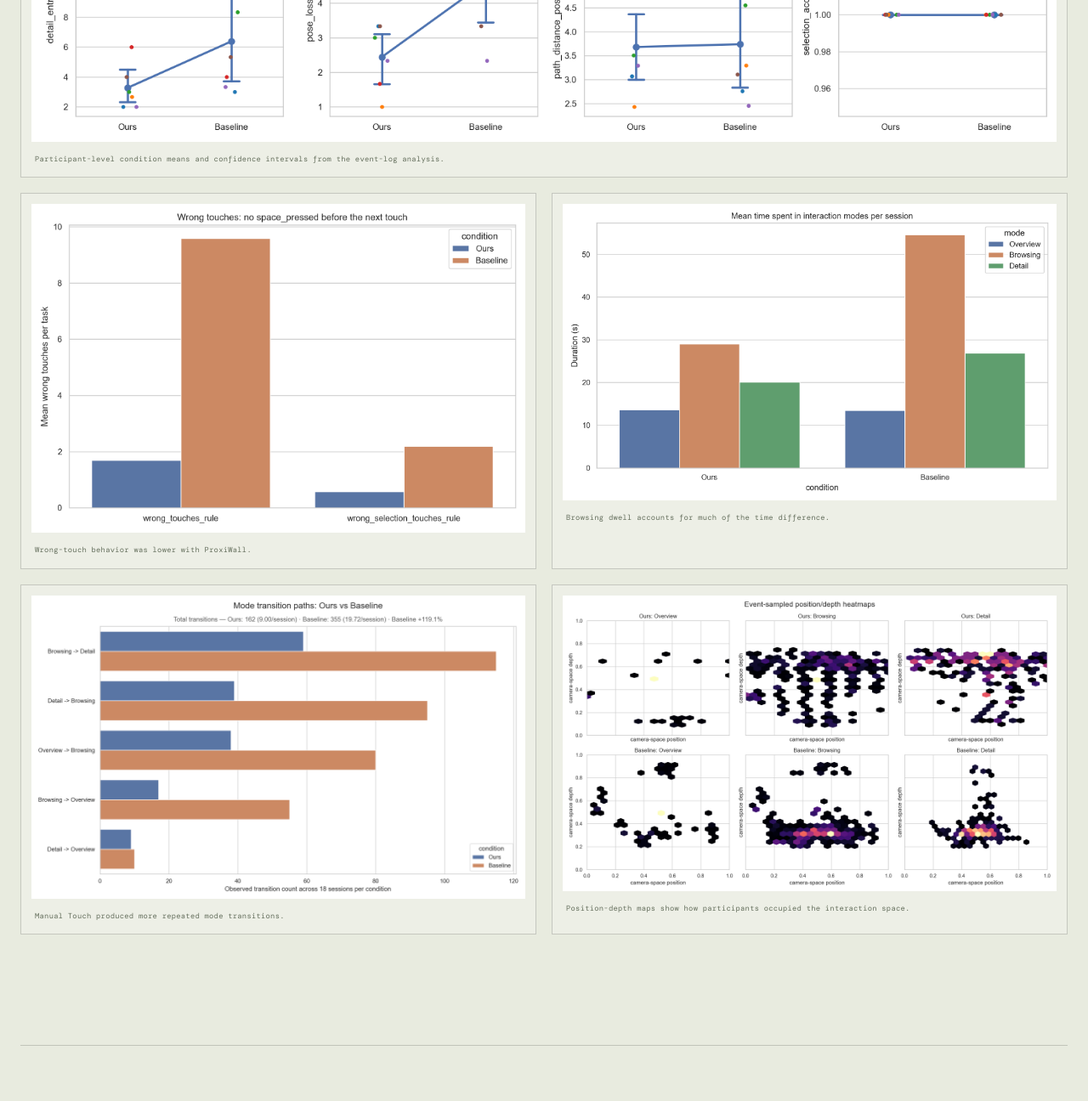
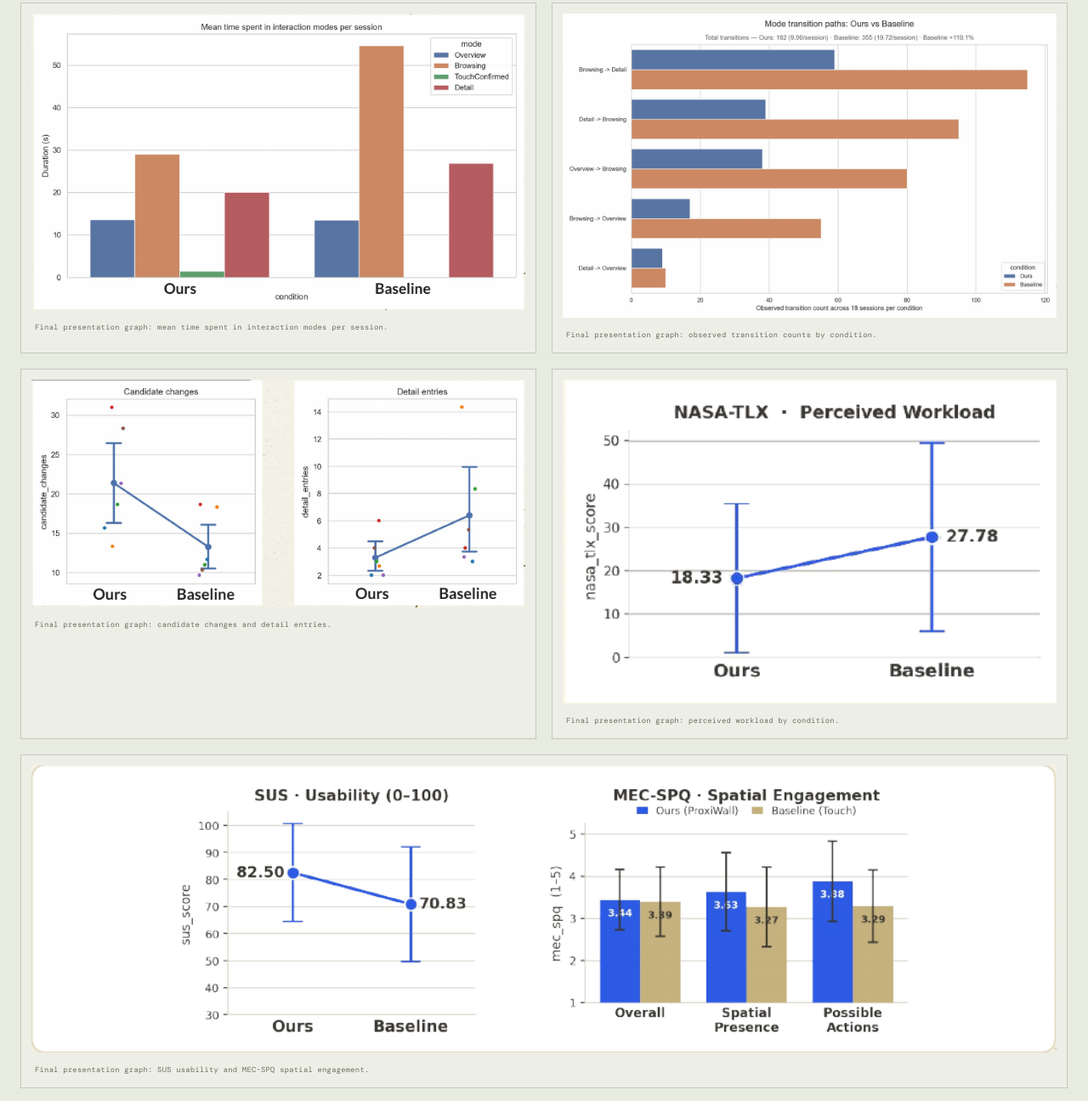
Before and after one commit to SeungjaeLee-uvr/ProxiWall_webpage, a plain HTML site: page research.html in a window 1280 px wide. Shown: the part 4923-6219 px from the top of the page at 85% size. Drawn offline with nearby package versions, Linux system fonts and the light colour scheme; a web font is replaced by a local one.

Commit message:
Use final presentation result graphs

```diff
--- a/research.html
+++ b/research.html
@@ -57,13 +57,15 @@
       <article><span>TRANSITIONS</span><h3>Touch created more back-and-forth.</h3><p>Ignoring the transient TouchConfirmed state, Manual Touch generated 355 transitions versus 162 with ProxiWall.</p></article>
       <article><span>EFFICIENCY</span><h3>Movement reduced operation overhead.</h3><p>Walking let participants scan candidates spatially instead of repeatedly touching the wall to advance.</p></article>
     </div>
-    <figure class="result-figure result-figure-wide"><img src="./assets/evaluation/results/condition-comparison.png" alt="Condition comparison of participant-level metrics"><figcaption>Participant-level condition means and confidence intervals from the event-log analysis.</figcaption></figure>
+    <figure class="result-figure result-figure-wide"><img src="./assets/evaluation/final-results/h1-task-completion.png" alt="Final presentation H1 task completion graphs"><figcaption>Final presentation graph: active duration, time to first answer, and time between answers.</figcaption></figure>
     <div class="result-figure-grid">
-      <figure class="result-figure"><img src="./assets/evaluation/results/wrong-touches.png" alt="Wrong touches by condition"><figcaption>Wrong-touch behavior was lower with ProxiWall.</figcaption></figure>
-      <figure class="result-figure"><img src="./assets/evaluation/results/mode-duration.png" alt="Mode duration by condition"><figcaption>Browsing dwell accounts for much of the time difference.</figcaption></figure>
-      <figure class="result-figure"><img src="./assets/evaluation/results/mode-transition-paths.png" alt="Mode transition paths by condition"><figcaption>Manual Touch produced more repeated mode transitions.</figcaption></figure>
-      <figure class="result-figure"><img src="./assets/evaluation/results/position-depth-heatmaps.png" alt="Position and depth heatmaps by condition and mode"><figcaption>Position-depth maps show how participants occupied the interaction space.</figcaption></figure>
+      <figure class="result-figure"><img src="./assets/evaluation/final-results/mode-usage.png" alt="Final presentation mode usage graph"><figcaption>Final presentation graph: mean time spent in interaction modes per session.</figcaption></figure>
+      <figure class="result-figure"><img src="./assets/evaluation/final-results/mode-transition.png" alt="Final presentation mode transition graph"><figcaption>Final presentation graph: observed transition counts by condition.</figcaption></figure>
+      <figure class="result-figure"><img src="./assets/evaluation/final-results/h2-candidate-efficiency.png" alt="Final presentation H2 candidate exploration efficiency graphs"><figcaption>Final presentation graph: candidate changes and detail entries.</figcaption></figure>
+      <figure class="result-figure"><img src="./assets/evaluation/final-results/h3-nasa-tlx.png" alt="Final presentation NASA-TLX workload graph"><figcaption>Final presentation graph: perceived workload by condition.</figcaption></figure>
+      <figure class="result-figure result-figure-span"><img src="./assets/evaluation/final-results/h4-usability-spatial.png" alt="Final presentation SUS and spatial engagement graphs"><figcaption>Final presentation graph: SUS usability and MEC-SPQ spatial engagement.</figcaption></figure>
     </div>
+    <figure class="result-figure result-figure-wide"><img src="./assets/evaluation/results/condition-comparison.png" alt="Eight-panel condition comparison of participant-level metrics"><figcaption>Eight-panel overview graph: participant-level condition means and confidence intervals.</figcaption></figure>
   </section>
 
   <section class="subjective-section">
--- a/styles.css
+++ b/styles.css
@@ -1921,10 +1921,18 @@ nav a.active {
   margin-bottom: 18px;
 }
 
+.result-figure-grid + .result-figure-wide {
+  margin-top: 18px;
+}
+
 .result-figure-grid {
   display: grid;
   grid-template-columns: repeat(2,1fr);
   gap: 18px;
+}
+
+.result-figure-span {
+  grid-column: 1 / -1;
 }
 
 .result-figure figcaption {
```
Also changed, not shown: assets/evaluation/final-results/h1-task-completion.png (added), assets/evaluation/final-results/h2-candidate-efficiency.png (added), assets/evaluation/final-results/h3-nasa-tlx.png (added), assets/evaluation/final-results/h4-usability-spatial.png (added), assets/evaluation/final-results/mode-transition.png (added), assets/evaluation/final-results/mode-usage.png (added).
